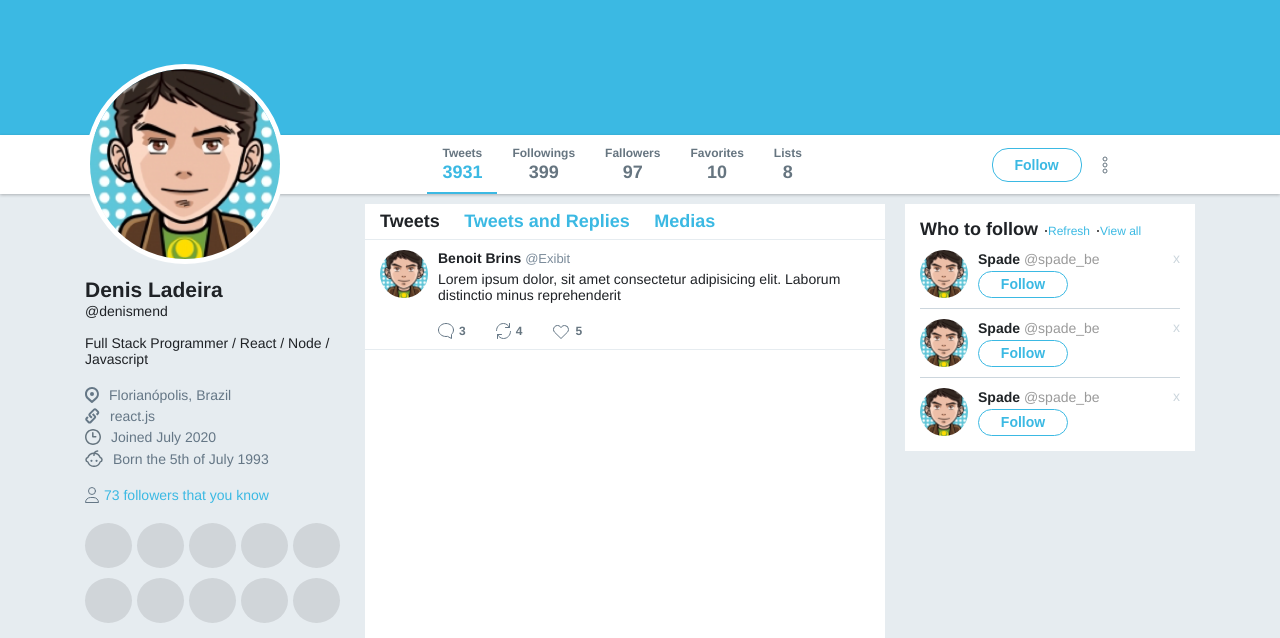
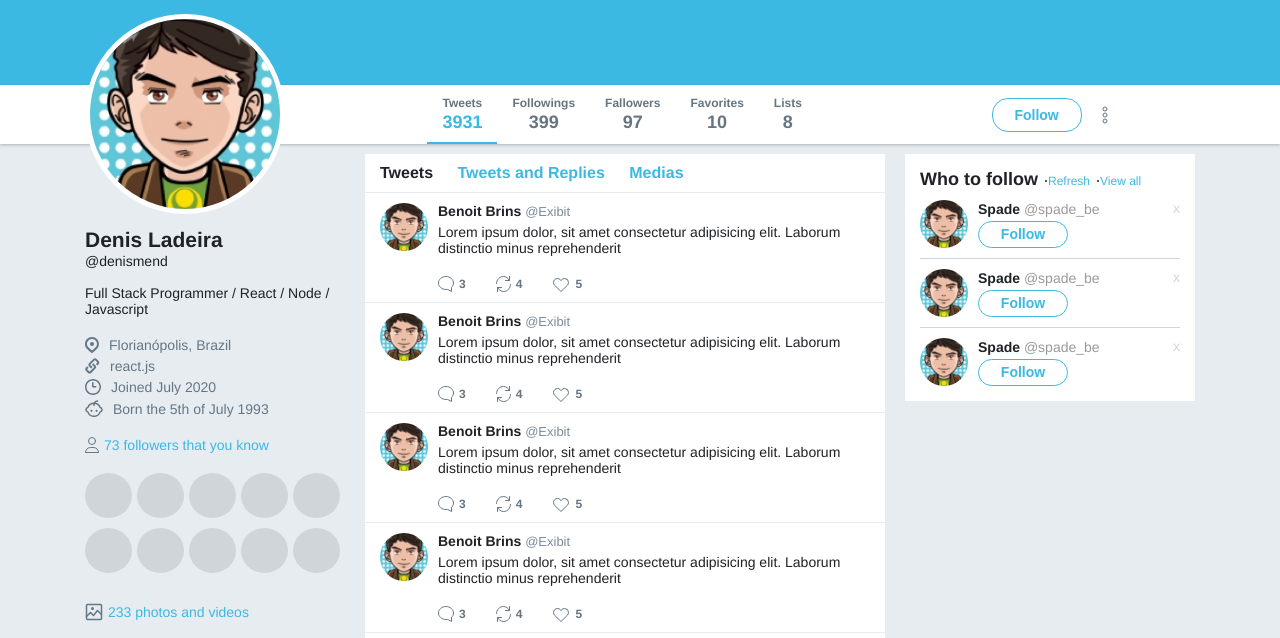
Before and after one commit to denisfloyd/twitter-uiclone, a plain HTML site: page index.html in a window 1280 px wide. Shown: the part 261-899 px from the top of the page. Drawn offline with Linux system fonts and the light colour scheme.

Commit message:
timeline finish

```diff
--- a/index.html
+++ b/index.html
@@ -142,6 +142,57 @@
               </div>
             </div>
           </li>
+
+          <li class="tweet">
+            <img src="/images/avatar.png" alt="Avatar" />
+            <div class="info">
+              <strong>Benoit Brins <span>@Exibit</span></strong>
+              <p>
+                Lorem ipsum dolor, sit amet consectetur adipisicing elit.
+                Laborum distinctio minus reprehenderit
+              </p>
+
+              <div class="actions">
+                <a href=""><img src="/images/comments.svg" alt="Comments" />3</a>
+                <a href=""><img src="/images/retweet.svg" alt="Retweet" >4</a>
+                <a href=""><img src="/images/like.svg" alt="Like" />5</a>
+              </div>
+            </div>
+          </li>
+
+          <li class="tweet">
+            <img src="/images/avatar.png" alt="Avatar" />
+            <div class="info">
+              <strong>Benoit Brins <span>@Exibit</span></strong>
+              <p>
+                Lorem ipsum dolor, sit amet consectetur adipisicing elit.
+                Laborum distinctio minus reprehenderit
+              </p>
+
+              <div class="actions">
+                <a href=""><img src="/images/comments.svg" alt="Comments" />3</a>
+                <a href=""><img src="/images/retweet.svg" alt="Retweet" >4</a>
+                <a href=""><img src="/images/like.svg" alt="Like" />5</a>
+              </div>
+            </div>
+          </li>
+
+          <li class="tweet">
+            <img src="/images/avatar.png" alt="Avatar" />
+            <div class="info">
+              <strong>Benoit Brins <span>@Exibit</span></strong>
+              <p>
+                Lorem ipsum dolor, sit amet consectetur adipisicing elit.
+                Laborum distinctio minus reprehenderit
+              </p>
+
+              <div class="actions">
+                <a href=""><img src="/images/comments.svg" alt="Comments" />3</a>
+                <a href=""><img src="/images/retweet.svg" alt="Retweet" >4</a>
+                <a href=""><img src="/images/like.svg" alt="Like" />5</a>
+              </div>
+            </div>
+          </li>
         </ul>
       </section>
 
--- a/style.css
+++ b/style.css
@@ -99,7 +99,7 @@ header#main-header div.side button {
 }
 
 div.banner {
-  height: 350px;
+  height: 300px;
   width: 100%;
   background: #3bb9e3;
 
@@ -304,13 +304,13 @@ div.wrapper-content .timeline {
 
 div.wrapper-content .timeline nav {
   border-bottom: 1px solid #e6ecf0;
-  padding: 7px 15px;
+  padding: 10px 15px;
 }
 
 div.wrapper-content .timeline nav a {
   text-decoration: none;
   color: #3bb9e3;
-  font-size: 18px;
+  font-size: 16px;
   font-weight: bold;
   margin-left: 20px;
 }
```
